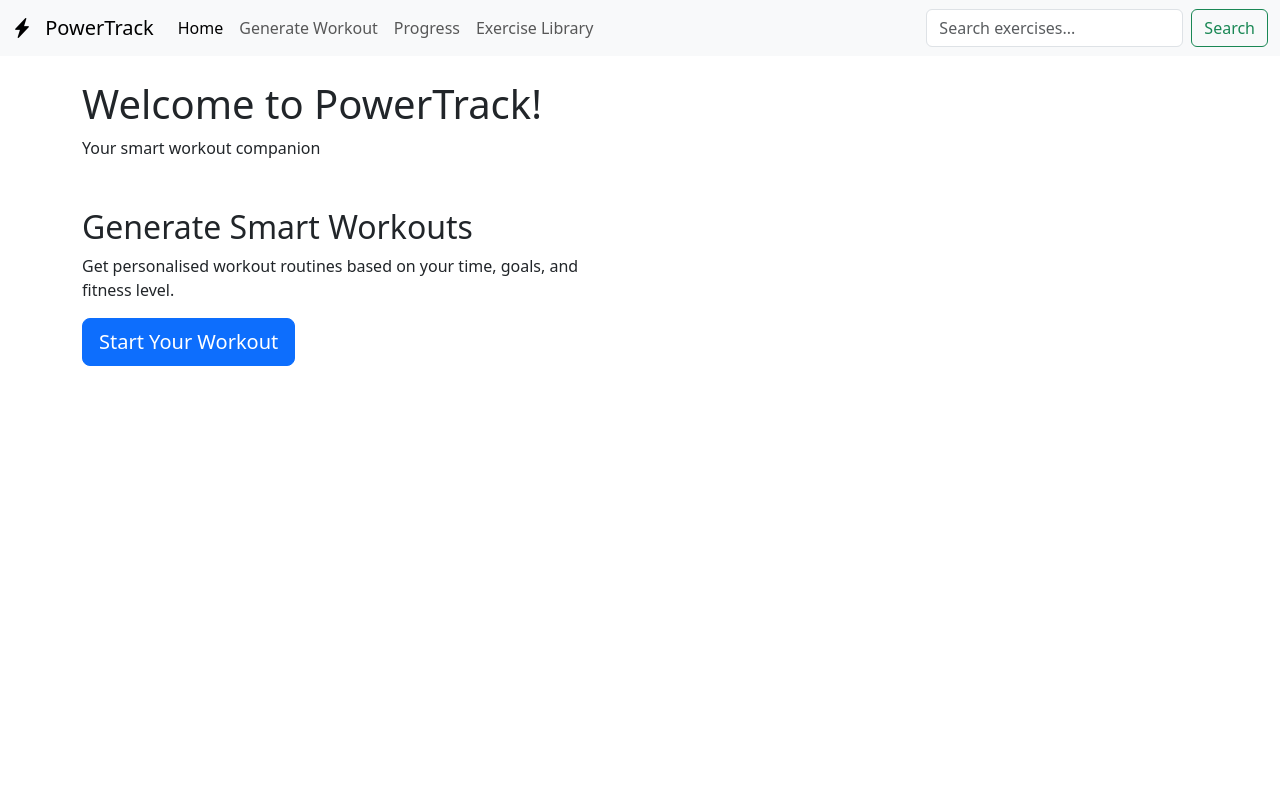
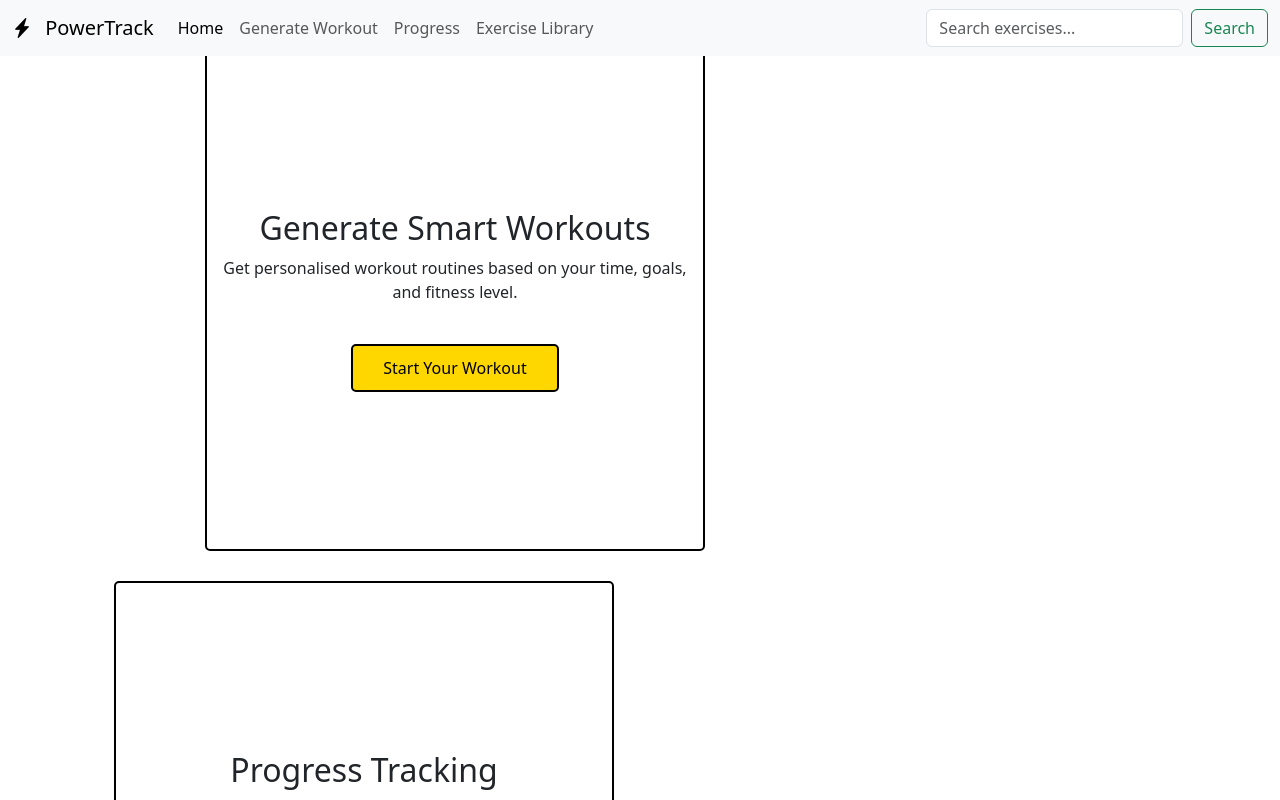
Before and after one commit to Chua-Yu-Tian-Sammi/PowerTrack, a Vue app in the folder main/: page / in a window 1280 px wide. Shown: the top 800 px of the page. Built offline with nearby package versions, Linux system fonts and the light colour scheme.

Commit message:
some css

```diff
--- /dev/null
+++ b/main/src/styles/main.css
@@ -0,0 +1,51 @@
+.home {
+  text-align: center;
+  display: flex;
+  flex-direction: column;
+  justify-content: center;
+  align-items: center;
+  height: 100vh;
+}
+
+.row {
+  width: 100%;
+  margin-top: 5px;
+}
+
+.box{
+    margin-top: 30px;
+    border: 2px solid black;
+    border-radius: 5px;
+    margin-left: 20px;
+    margin-right: 20px;
+    width: 500px;
+    height: 500px;
+    display: flex;
+    flex-direction: column;
+    align-items: center;
+    justify-content: center;
+}
+
+h1, p {
+  margin-bottom: 20px;
+}
+
+h1{
+    font-size: 60px;
+    font-weight: bold;
+}
+
+.btn1, .btn2{
+    border: 2px black solid;
+    border-radius: 5px;
+    padding: 10px 30px;
+    margin-top: 20px;
+}
+
+.btn1{
+    background-color: gold;
+}
+
+.btn2{
+    background-color:cornflowerblue;
+}
--- a/main/src/views/HomePage.vue
+++ b/main/src/views/HomePage.vue
@@ -1,21 +1,28 @@
+
+
 <template>
-    <div class="home">
+    <div class="home container-fluid">
       <h1>Welcome to PowerTrack!</h1>
       <p>Your smart workout companion</p>
 
-      <div class="row mt-5">
-        <div class="col-lg-6">
+      <div class="row">
+        <div class = "col-lg-1"></div>
+        <div class="col-lg-5 box ">
           <h2>Generate Smart Workouts</h2>
           <p>Get personalised workout routines based on your time, goals, and fitness level.</p>
-          <button class="btn btn-primary btn-lg">Start Your Workout</button>
+          <button class="btn1 ">Start Your Workout</button>
         </div>
-        <div class="col-lg-6">
+        <div class="col-lg-5 box ">
+          <h2>Progress Tracking</h2>
+          <p>Visualise your progress over time with charts and statistics.</p>
+          <button class="btn2  ">Join usss Now</button>
         </div>
+        <div class = "col-lg-1"></div>
       </div>
     </div>
   </template>
 
-  <script setup>
+  <script setup> import '../styles/main.css';
   </script>
 
   <style scoped></style>
```
